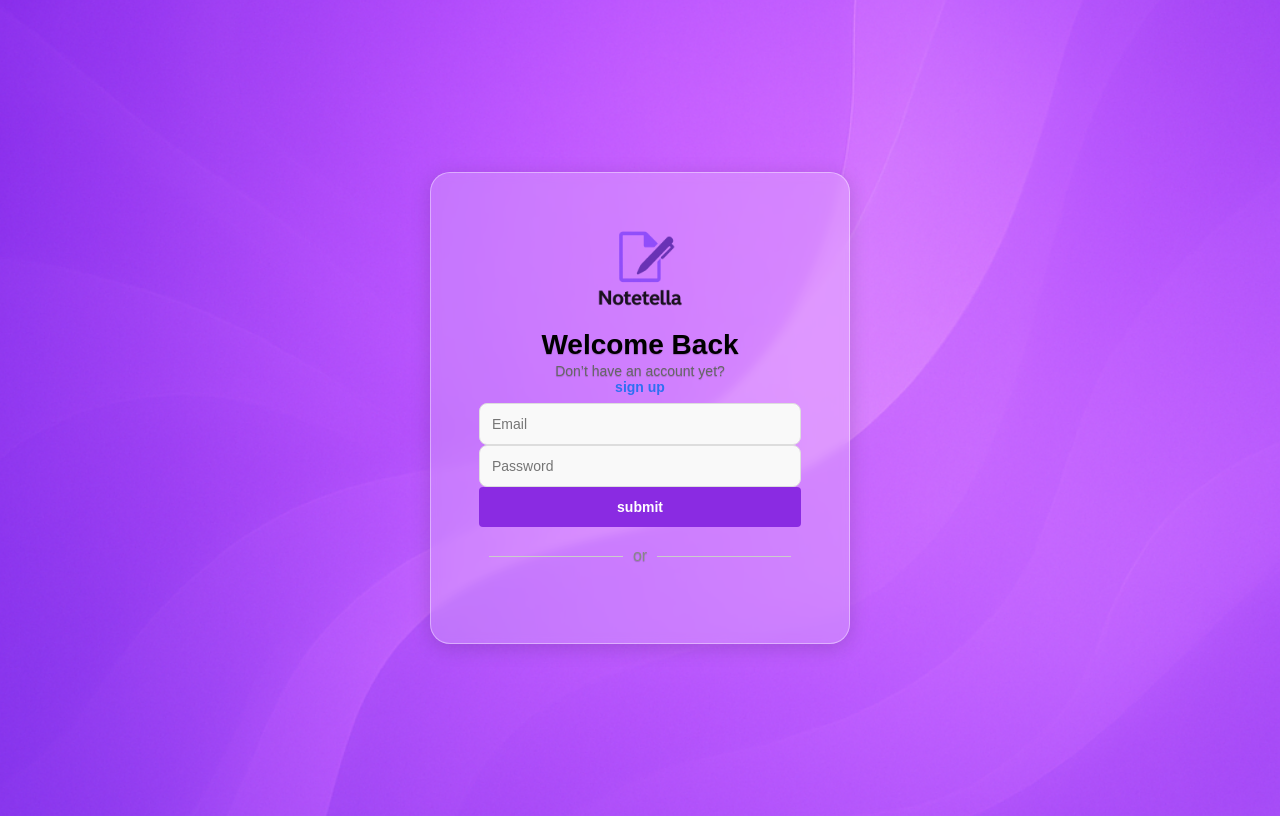
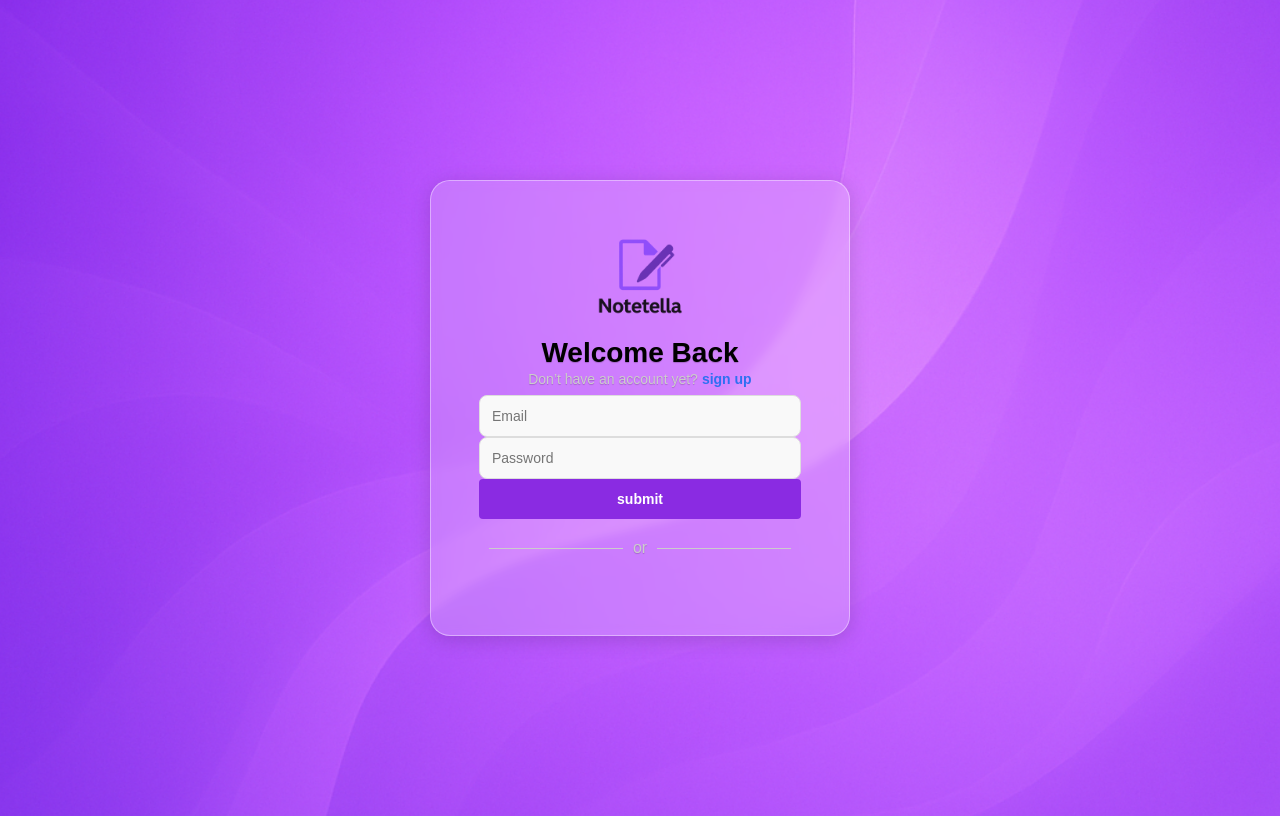
Before and after one commit to Jc103003/Notes-app, a plain HTML site: page index.html in a window 1280 px wide. Drawn offline with Linux system fonts and the light colour scheme.

Commit message:
CSS changes for colors and loging page

```diff
--- a/style/style.css
+++ b/style/style.css
@@ -38,7 +38,6 @@ body {
   -webkit-backdrop-filter: blur(10px); /* For Safari */
   box-shadow: 0 4px 20px rgba(0, 0, 0, 0.15);
   text-shadow: 0 1px 1px rgba(0, 0, 0, 0.2);
-
   font-size: 16px;
   gap: 0;
 }
@@ -63,7 +62,7 @@ body {
   margin-top: 0;
   margin-bottom: 10px;
   font-size: 14px;
-  color: #666;
+  color: #CCC;
 }
 
 .form-header {
@@ -122,6 +121,7 @@ button:hover {
   color: #2e70f2;
   font-weight: 600;
   text-align: inherit;
+  width: 50px;
 }
 
 .btn-link:hover {
@@ -135,7 +135,7 @@ button:hover {
   display: flex;
   align-items: center;
   text-align: center;
-  color: #888;
+  color: #CCC;
   margin: 20px 0;
 }
 
@@ -143,6 +143,6 @@ button:hover {
 .divider::after {
   content: '';
   flex: 1;
-  border-bottom: 1px solid #ccc;
+  border-bottom: 1px solid #CCC;
   margin: 0 10px;
 }
```
